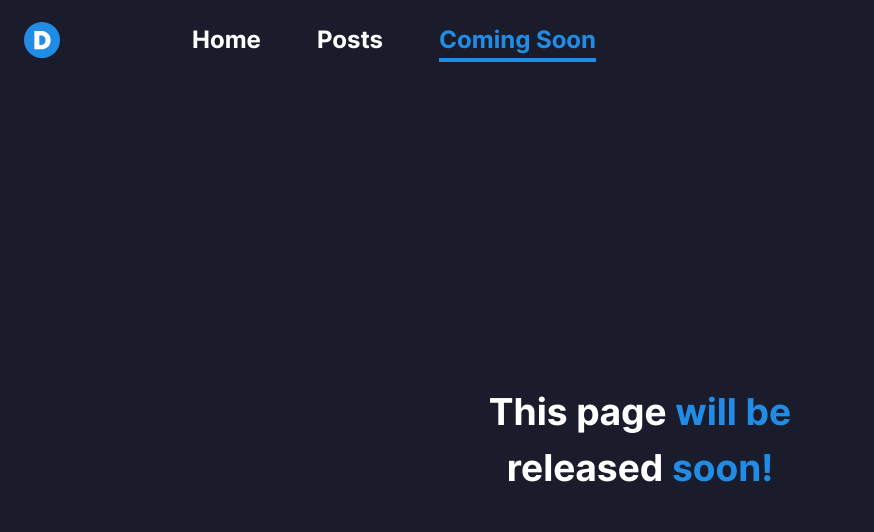
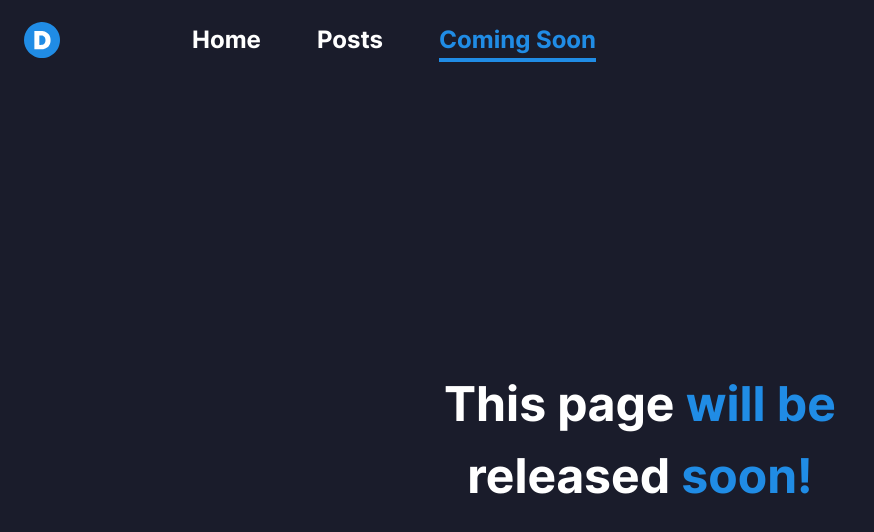
Before and after one commit to dewodt/dewodt-website, a Next.js app: page /comingsoon in a window 1280 px wide. Shown: the top 532 px of the page, without its empty margins (0-874 px from the left). Built offline with nearby package versions, Linux system fonts and the light colour scheme.

Commit message:
Fixed change vw vh unit in coming soon page

```diff
--- a/pages/comingsoon.tsx
+++ b/pages/comingsoon.tsx
@@ -6,9 +6,10 @@ export default function ComingSoon() {
     <>
       <PageHead />
       <NavBar onPage={"Coming Soon"} />
-      <div className="flex min-h-[90vh] items-center justify-center text-center text-[3.5vh] sm:text-[4.63vh] font-bold">
+      <div className="flex min-h-[calc(100vh-5rem)] items-center justify-center text-center text-3xl font-bold leading-normal md:leading-normal md:text-5xl">
         <div>
-          This page{" "}<span className="text-[#208ce5]">will be</span><br />
+          This page <span className="text-[#208ce5]">will be</span>
+          <br />
           released <span className="text-[#208ce5]">soon!</span>
         </div>
       </div>
```
